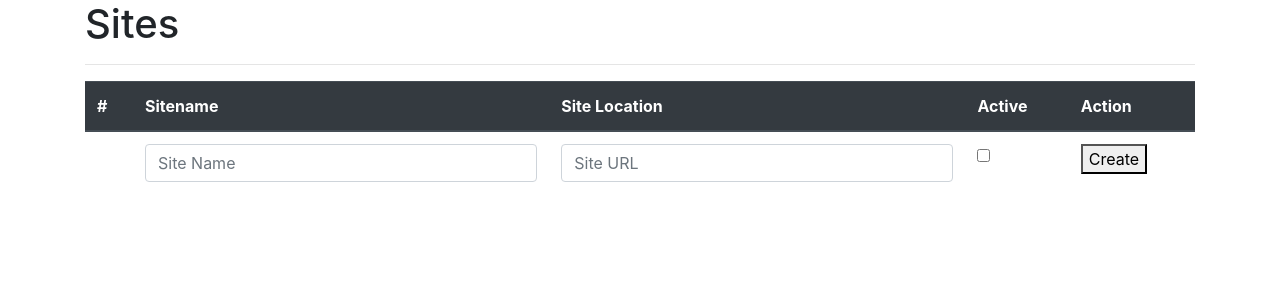
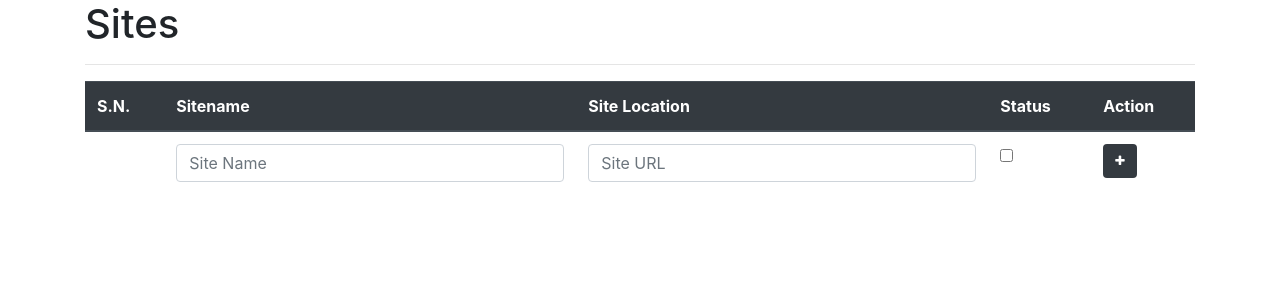
Before and after one commit to PaxPrz/Sitemap, a Django app: page / in a window 1280 px wide. Shown: the top 300 px of the page. Run offline with Django 3.2, Linux system fonts and the light colour scheme; data that the repository does not hold is empty; some libraries are stand-ins or nearby versions.

Commit message:
Front end changes

```diff
--- a/sitemap/mapper/templates/mapper/SitesListView.html
+++ b/sitemap/mapper/templates/mapper/SitesListView.html
@@ -14,7 +14,19 @@ Sites
   color: white;
   margin-bottom: 15px;
 }
+.btn {
+  background-color: #343a40;
+  border: none;
+  color: white;
+  padding: 8px 12px;
+  font-size: 12px;
+  cursor: pointer;
+}
 
+/* Darker background on mouse-over */
+.btn:hover {
+  background-color: red;
+}
 /* The close button */
 .closebtn {
   margin-left: 15px;
@@ -45,10 +57,10 @@ Sites
 <table class="table">
   <thead class="thead-dark">
     <tr>
-      <th scope="col">#</th>
+      <th scope="col">S.N.</th>
       <th scope="col">Sitename</th>
       <th scope="col">Site Location</th>
-      <th scope="col">Active</th>
+      <th scope="col">Status</th>
       <th scope="col">Action</th>
     </tr>
   </thead>
@@ -57,9 +69,14 @@ Sites
       <tr>
         <th scope="row">{{s.id}}</th>
         <td>{{s.site_name}}</td>
-        <td>{{s.site_location}}</td>
-        <td>{{s.is_active}}</td>
-        <td><button onclick="confirm('Do you want to delete {{s.site_name}}?');">Delete</button></td>
+        <td><a href={{s.site_location}}>{{s.site_location}}</a></td>
+        <td> {% if s.is_active == True %}
+                  <span style="color:green"> <i class='far fa-bookmark' style='color:green'></i> Alive </span>
+             {% else %}
+                  <span style="color:red"> <i class='fas fa-exclamation-triangle'></i> Down </span>
+             {% endif %} </td>
+        <td><button class="btn" onclick="confirm('Do you want to delete {{s.site_name}}?');"> <i class="fa fa-trash"></i>
+        </button></td>
       </tr>
     {% endfor %}
     <form method="POST" action=".">
@@ -79,7 +96,7 @@ Sites
         {{form.is_active}}
         </td>
 
-        <td><button type="submit">Create</button></td>
+        <td><button class="btn" type="submit"><i class="fa fa-plus"></i></button></td>
       </tr>
     </form>
   </tbody>
--- a/sitemap/sitemap/templates/sitemap/base.html
+++ b/sitemap/sitemap/templates/sitemap/base.html
@@ -4,6 +4,11 @@
     <meta charset="UTF-8">
     <meta name="viewport" content="width=device-width, initial-scale=1.0">
     <meta http-equiv="X-UA-Compatible" content="ie=edge">
+    <meta name="viewport" content="width=device-width, initial-scale=1">
+    <meta name='viewport' content='width=device-width, initial-scale=1'>
+<script src='https://kit.fontawesome.com/a076d05399.js'></script>
+<!-- Add icon library -->
+<link rel="stylesheet" href="https://stackpath.bootstrapcdn.com/font-awesome/4.7.0/css/font-awesome.min.css" integrity="sha384-wvfXpqpZZVQGK6TAh5PVlGOfQNHSoD2xbE+QkPxCAFlNEevoEH3Sl0sibVcOQVnN" crossorigin="anonymous">
     <title>{% block title %}
     {% endblock title %}</title>
     <!-- CSS only -->
```
Also changed, not shown: pyvenv.cfg (added, +8 -0 lines).
